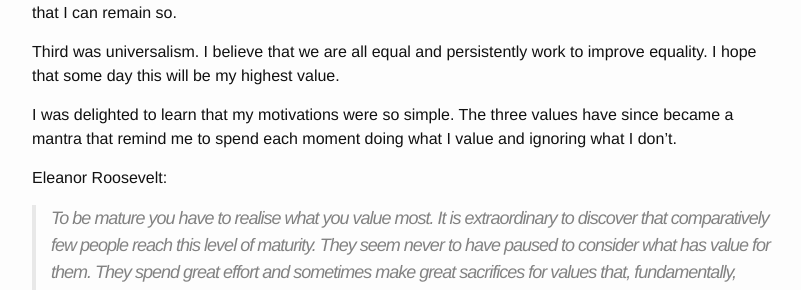
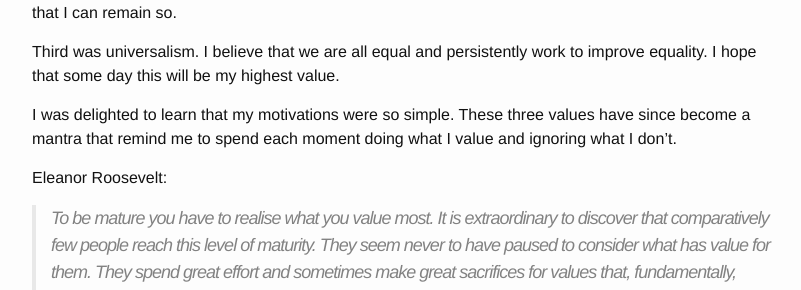
Before and after one commit to danmorrison/danmorrison.github.io, a Jekyll site: the page built from _posts/2015-03-03-values.md, in a window 1280 px wide. Shown: the part 1228-1518 px from the top of the page, without its empty margins (238-1039 px from the left). Built offline with Jekyll 4.4.1, drawn with Linux system fonts in a browser that asks for light colours.

Commit message:
Fix typo

```diff
--- a/_posts/2015-03-03-values.md
+++ b/_posts/2015-03-03-values.md
@@ -66,7 +66,7 @@ I believe that we are all equal and persistently work to improve equality.
 I hope that some day this will be my highest value.
 
 I was delighted to learn that my motivations were so simple.
-The three values have since became a mantra that remind me to spend each moment doing what I value and ignoring what I don't.
+These three values have since become a mantra that remind me to spend each moment doing what I value and ignoring what I don't.
 
 Eleanor Roosevelt:
 
```
